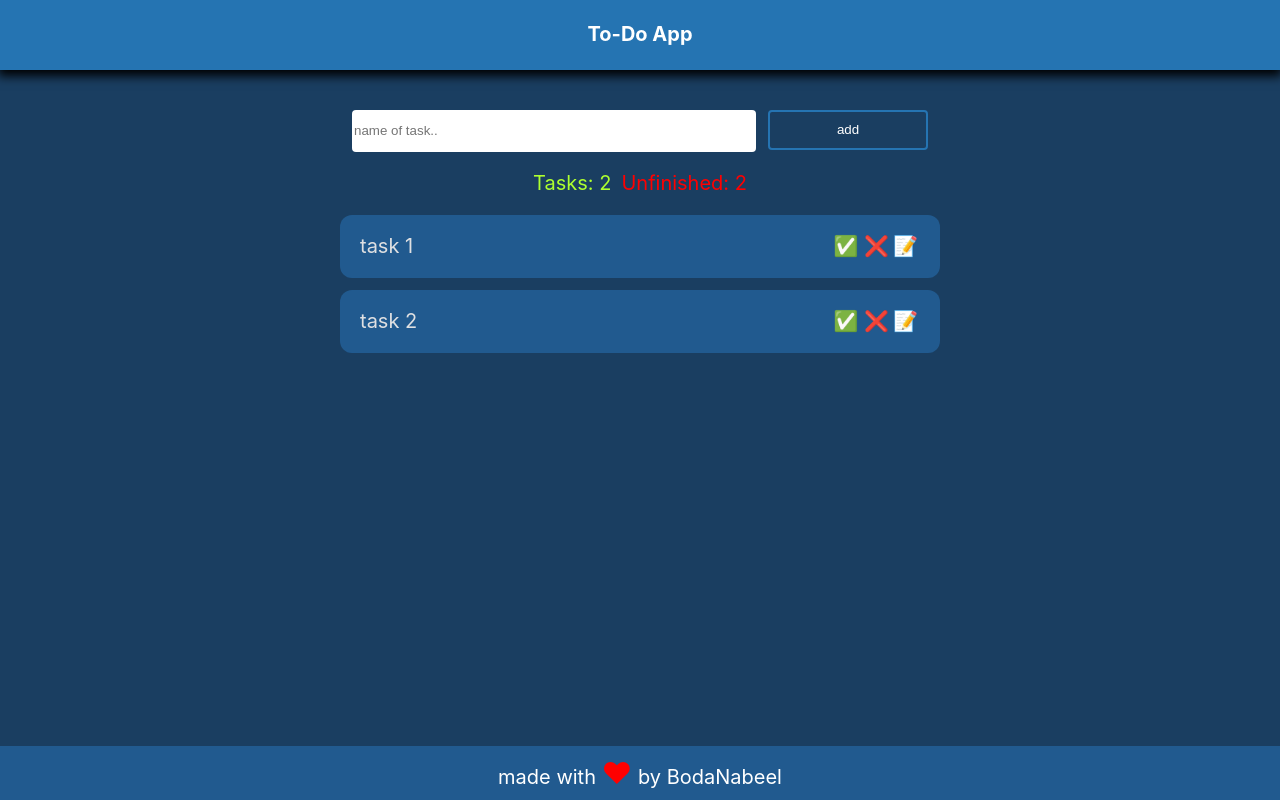
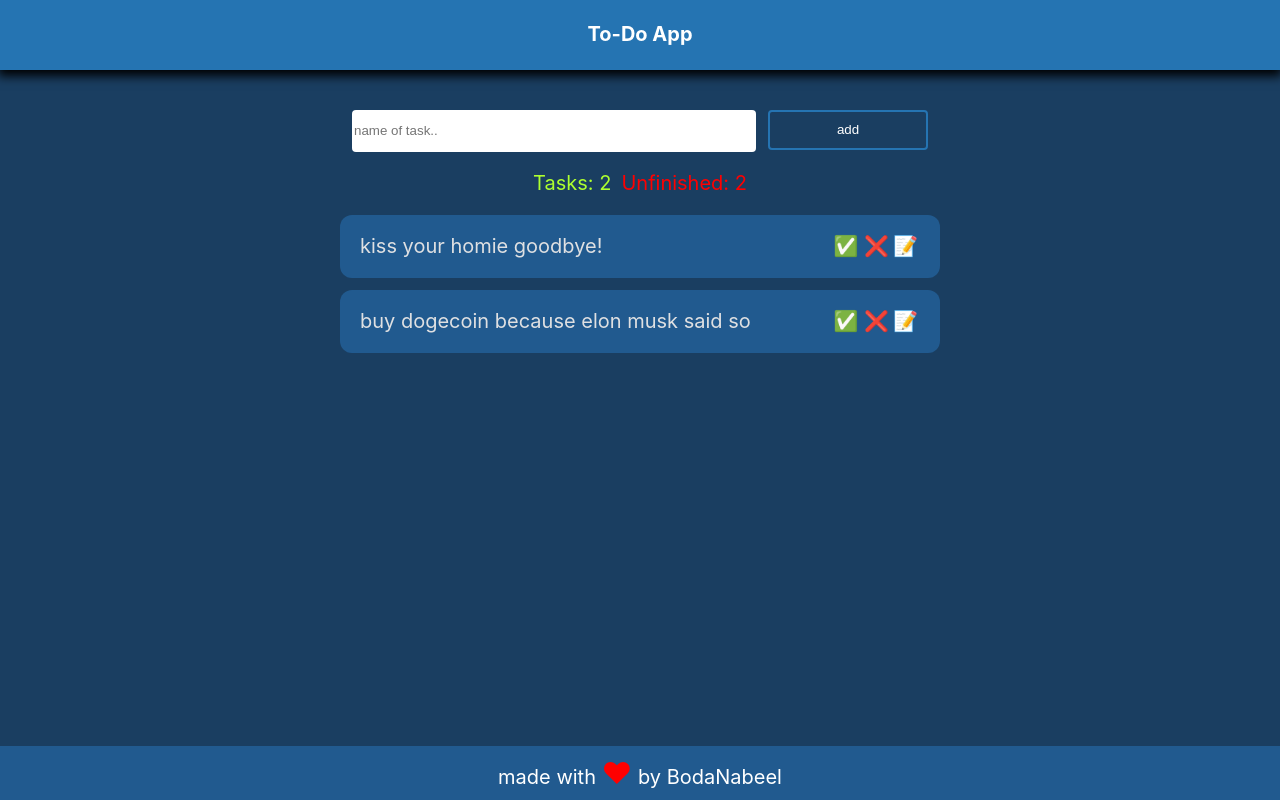
Before and after one commit to BodaNabeel/todo-app-react, a React (Create React App) app: page / in a window 1280 px wide. Built offline with nearby package versions, Linux system fonts and the light colour scheme.

Commit message:
edited demo tasks XD

```diff
--- a/src/App.js
+++ b/src/App.js
@@ -7,12 +7,12 @@ import useLocalStorage from "./hooks/useLocalStorage";
 const intialTodos = [
   {
     id: 0,
-    task: "task 1",
+    task: "kiss your homie goodbye!",
     isCompleted: false,
   },
   {
     id: 1,
-    task: "task 2",
+    task: "buy dogecoin because elon musk said so",
     isCompleted: false,
   },
 ];
```
